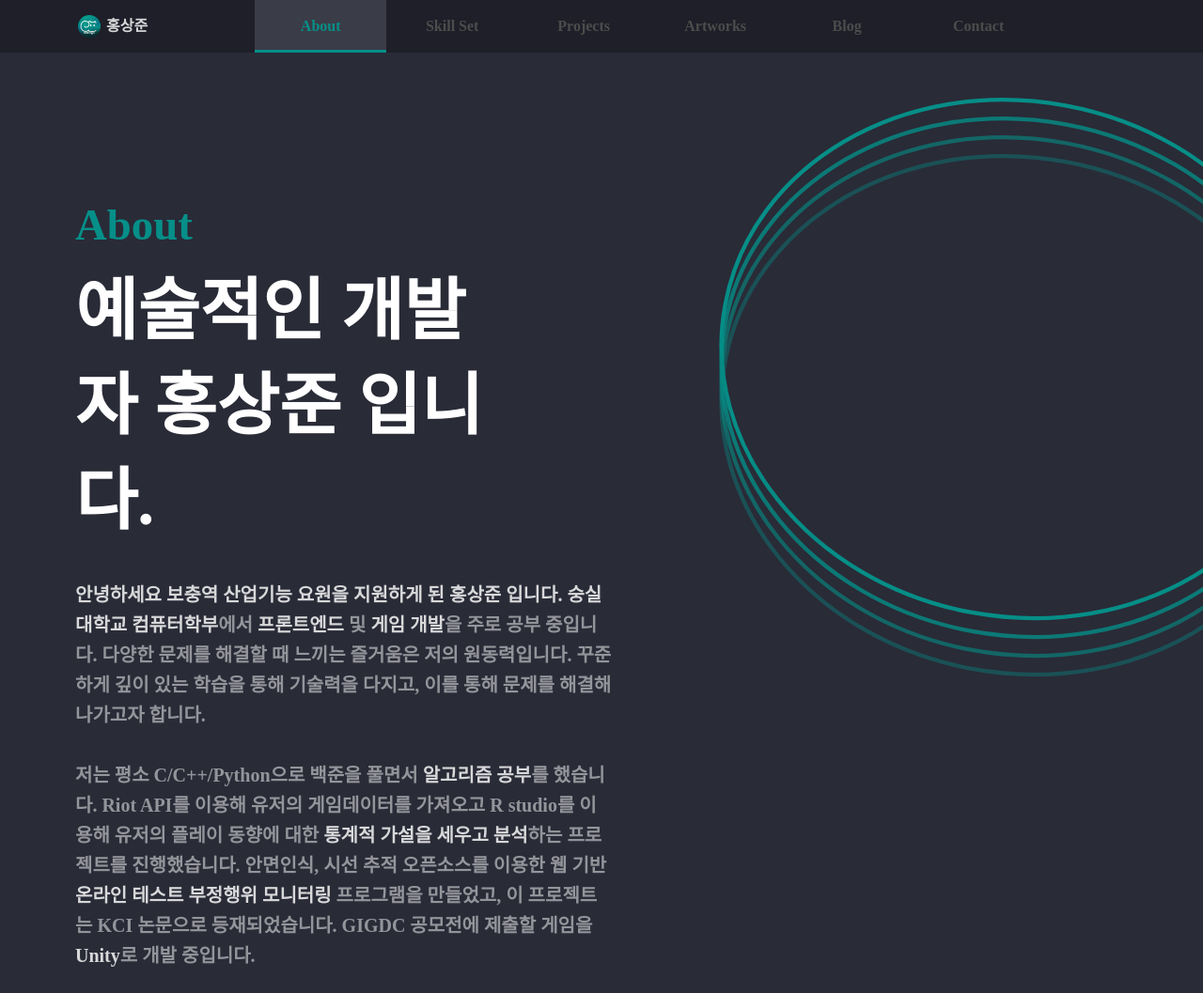
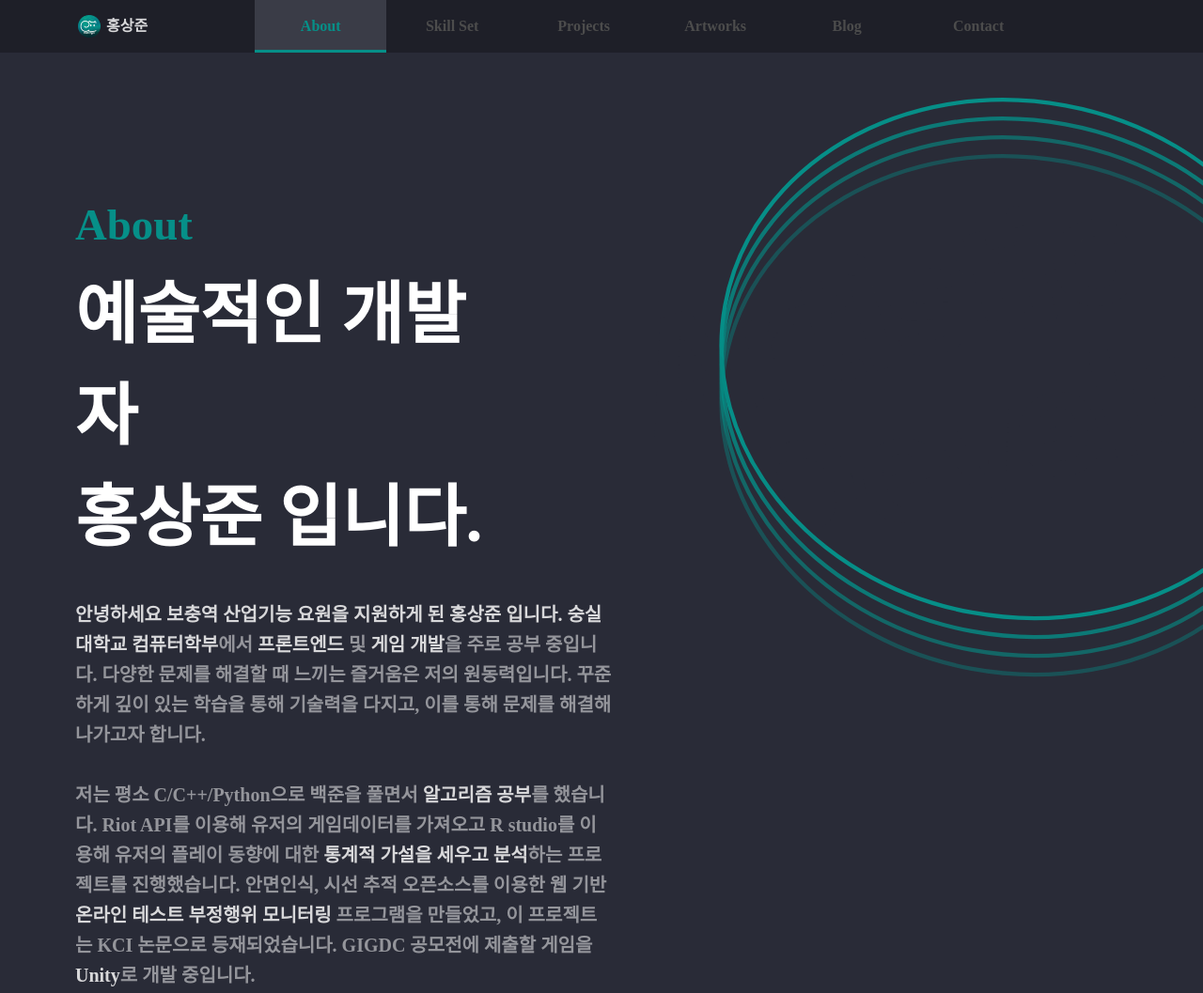
Before and after one commit to DogGuyMan/Portfolio, a website: page public/index.html in a window 1280 px wide. Shown: the top 1057 px of the page at 94% size. Drawn offline with nearby package versions, Linux system fonts and the light colour scheme; a web font is replaced by a local one.

Commit message:
헤더 개행 오류

```diff
--- a/public/index.html
+++ b/public/index.html
@@ -118,7 +118,8 @@
             <section class="about">
                 <h1>About</h1>
                 <p class="headerText">
-                    예술적인 개발자 홍상준 입니다.
+                    <span>예술적인 개발자<br></span>
+                    <span>홍상준 입니다.<br></span>
                 </p>
                 <p class="contentText">
                     <span>
```
